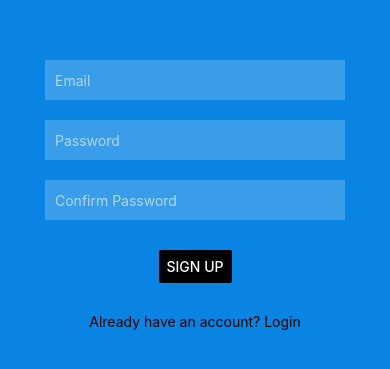
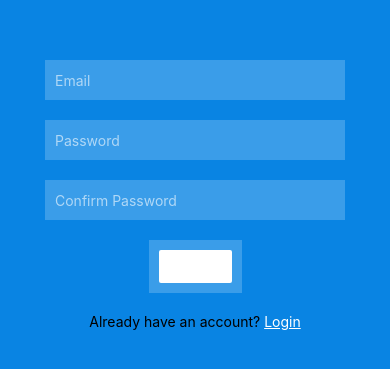
Before and after one commit to jgcav/UpShift, a React Native app in the folder mobile/: screen /SignUp in a window 390 px wide. Shown: the part 227-596 px from the top of the page. Built offline with nearby package versions, Linux system fonts and the light colour scheme; no server answers; the database is empty.

Commit message:
add basic styling

```diff
--- a/mobile/Components/LoginScreen.js
+++ b/mobile/Components/LoginScreen.js
@@ -57,16 +57,17 @@ export default function LoginScreen({ navigation: { navigate } }) {
       />
       <Text>{error && error}</Text>
       <TouchableOpacity style={style.buttonContainer}>
-        <Button title="LOGIN" color="black" onPress={handleSubmit} />
+        <Button title="LOGIN" color="white" onPress={handleSubmit} />
       </TouchableOpacity>
       <Text>
         Already have an account?
+        {" "}
         <Text
+          style={style.textHighlight}
           onPress={() => {
             navigate("SignUp");
           }}
         >
-          {" "}
           Sign Up
         </Text>
       </Text>
@@ -89,7 +90,7 @@ const style = StyleSheet.create({
     paddingHorizontal: 10,
   },
   buttonContainer: {
-    backgroundColor: "#0984E3",
+    backgroundColor: "rgba(255,255,255,0.2)",
     paddingVertical: 10,
     paddingHorizontal: 10,
     marginBottom: 20,
@@ -99,4 +100,8 @@ const style = StyleSheet.create({
     color: "white",
     fontWeight: "bold",
   },
+  textHighlight: {
+    color: "white",
+    textDecorationLine: "underline"
+  }
 });
--- a/mobile/Components/SignUpScreen.js
+++ b/mobile/Components/SignUpScreen.js
@@ -70,16 +70,17 @@ export default function SignUpScreen({ navigation: { navigate } }) {
       <Text>{error && error}</Text>
 
       <TouchableOpacity style={style.buttonContainer}>
-        <Button title="SIGN UP" color="black" onPress={handleSubmit} />
+        <Button title="SIGN UP" color="white" onPress={handleSubmit} />
       </TouchableOpacity>
       <Text>
         Already have an account?
+        {" "}
         <Text
+          style={style.textHighlight}
           onPress={() => {
             navigate("Login");
           }}
         >
-          {" "}
           Login
         </Text>
       </Text>
@@ -102,7 +103,7 @@ const style = StyleSheet.create({
     paddingHorizontal: 10,
   },
   buttonContainer: {
-    backgroundColor: "#0984E3",
+    backgroundColor: "rgba(255,255,255,0.2)",
     paddingVertical: 10,
     paddingHorizontal: 10,
     marginBottom: 20,
@@ -112,4 +113,8 @@ const style = StyleSheet.create({
     color: "white",
     fontWeight: "bold",
   },
+  textHighlight: {
+    color: "white",
+    textDecorationLine: "underline"
+  }
 });
```
